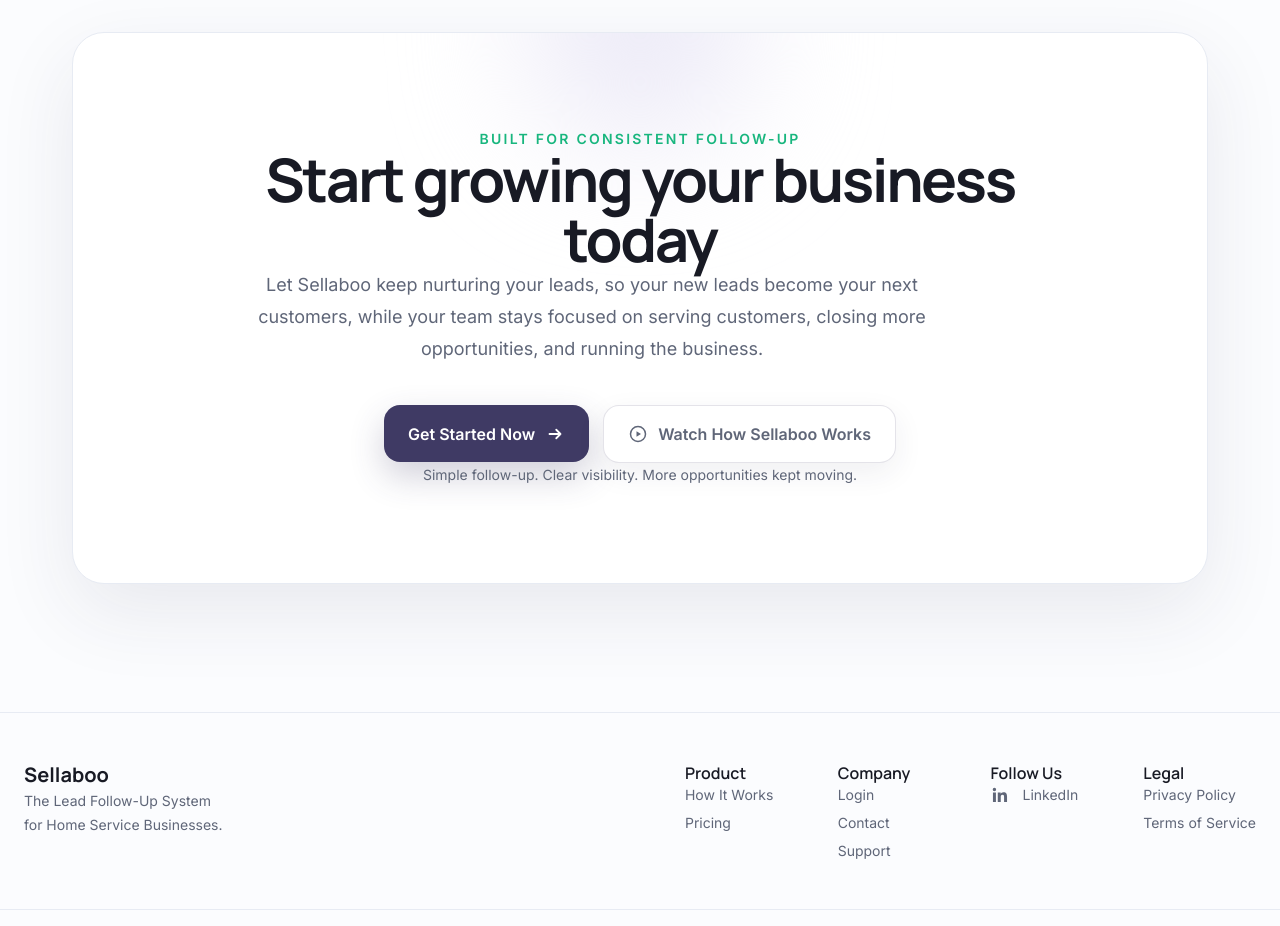
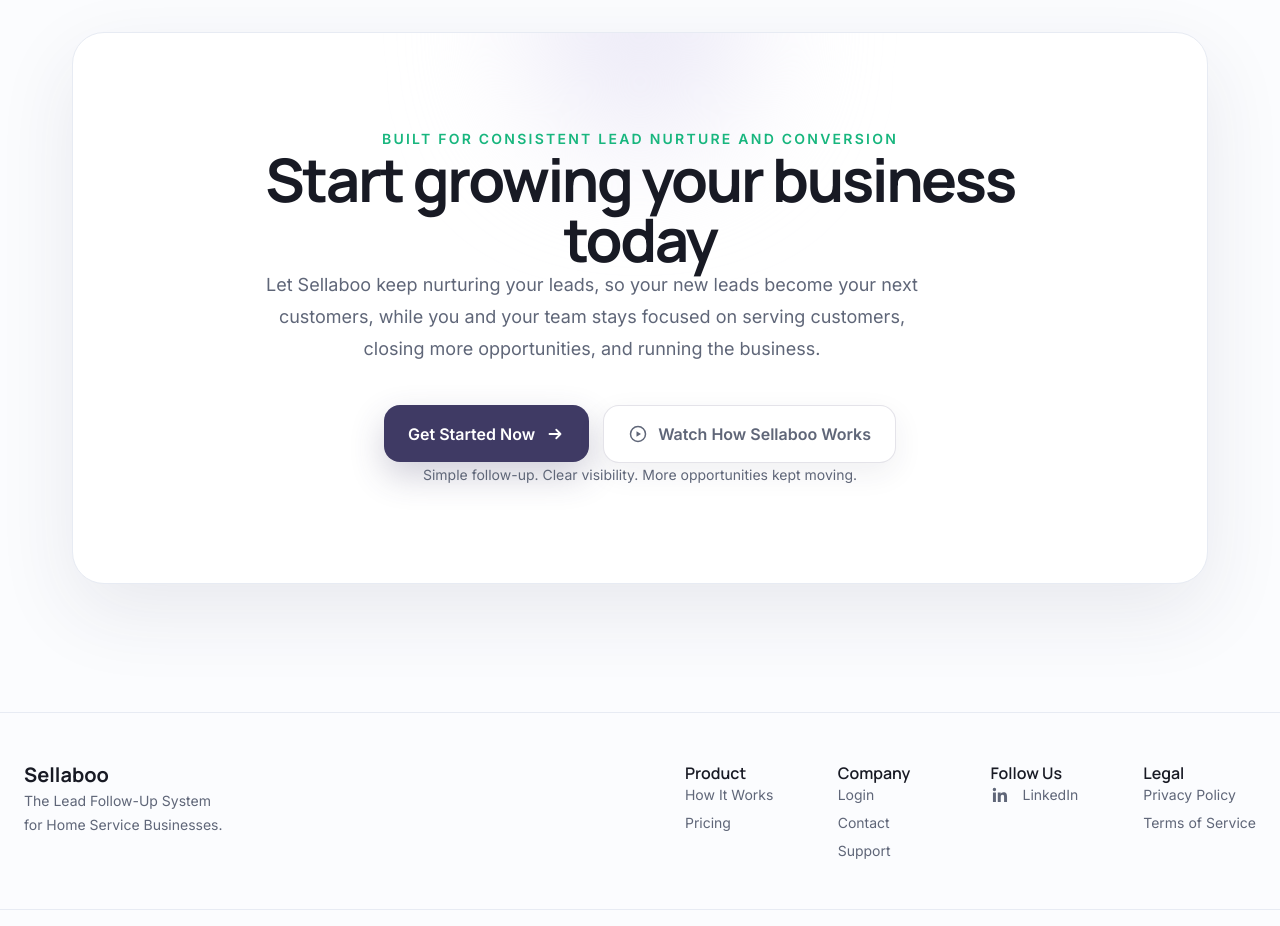
Before and after one commit to Sellaboo-dev/sellaboo-marketing, a Next.js app: page / in a window 1280 px wide. Shown: the part 8220-9146 px from the top of the page. Built offline with nearby package versions, Linux system fonts and the light colour scheme.

Commit message:
Changed text in the Final CTA section.

```diff
--- a/components/sections/final-cta/FinalCtaSection.tsx
+++ b/components/sections/final-cta/FinalCtaSection.tsx
@@ -21,7 +21,7 @@ export function FinalCtaSection() {
 
           <div className="relative mx-auto max-w-3xl">
             <p className="text-sm font-semibold uppercase tracking-[0.16em] text-[#18B67E]">
-              Built for Consistent Follow-Up
+              Built for Consistent Lead Nurture and Conversion
             </p>
 
             <h2
@@ -33,7 +33,7 @@ export function FinalCtaSection() {
 
             <p className="mx-auto mt-6 max-w-2xl text-lg leading-8 text-[#5F6678]">
               Let Sellaboo keep nurturing your leads, so your new leads
-              become your next customers, while your team stays focused on
+              become your next customers, while you and your team stays focused on
               serving customers, closing more opportunities, and running the
               business.
             </p>
```
